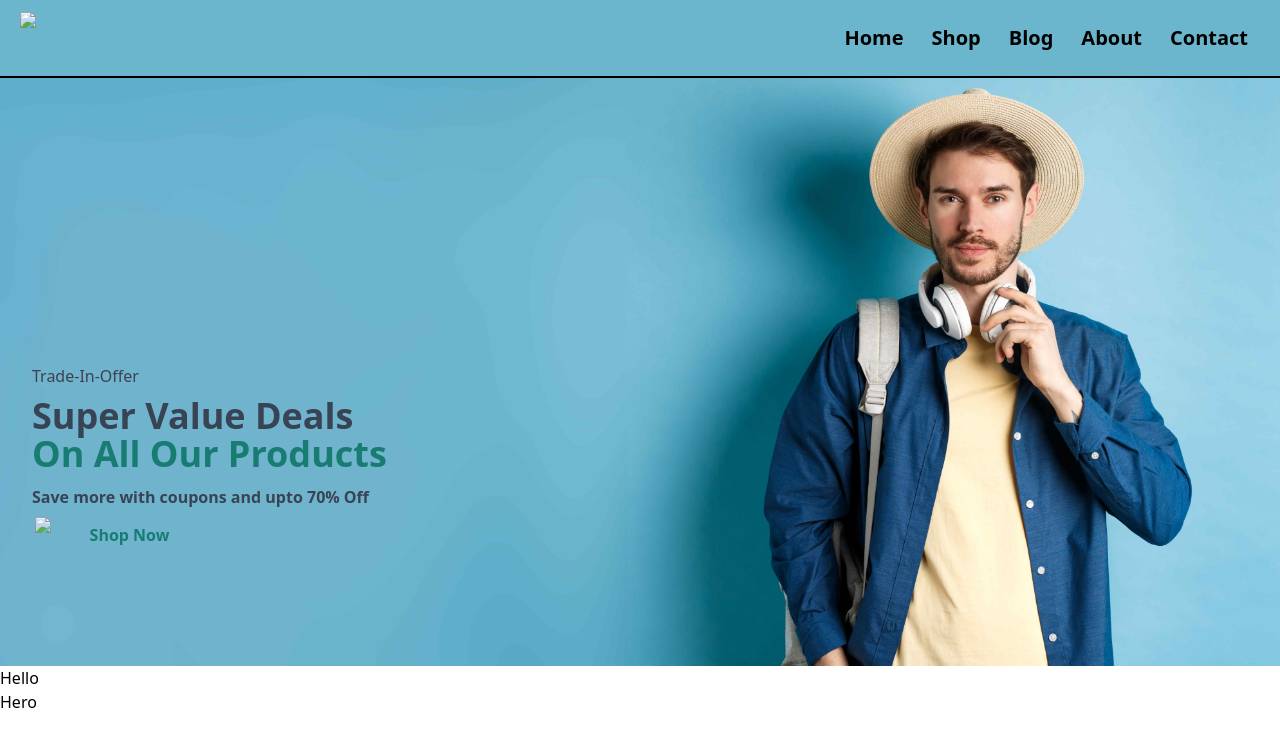
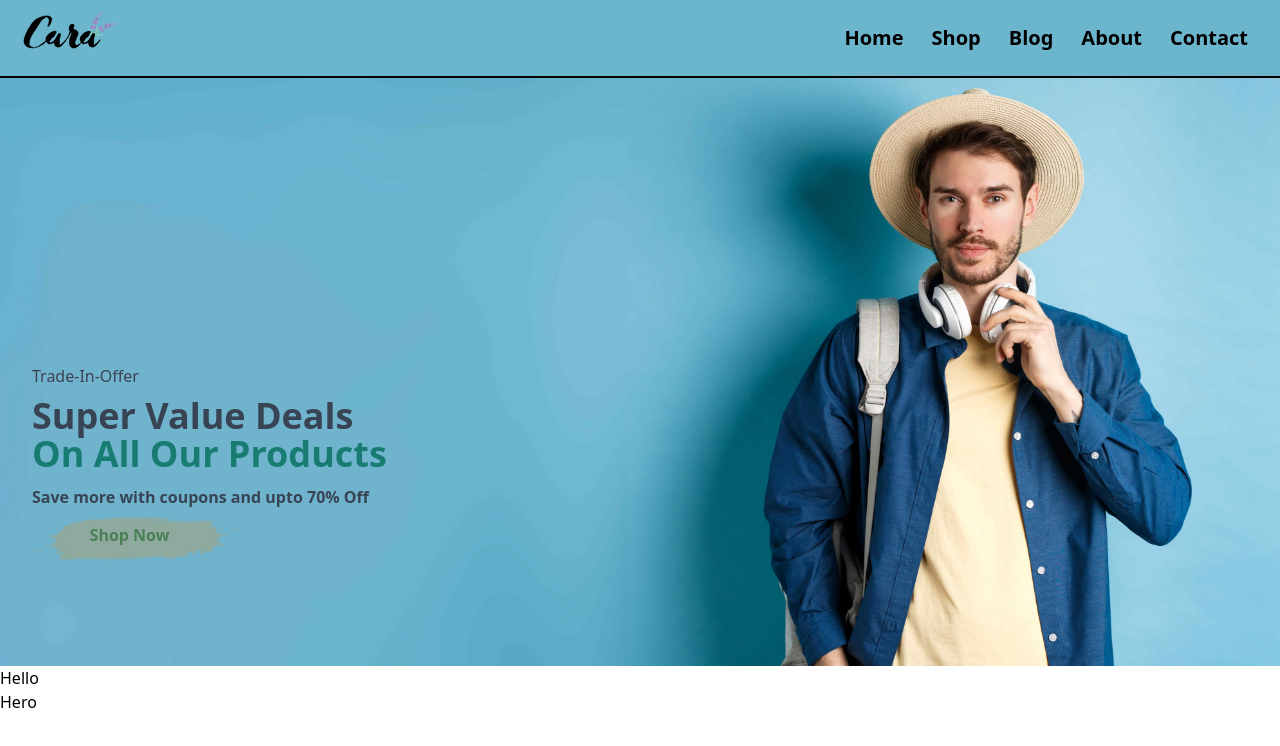
Before and after one commit to Developer095/ecommerce, a website: page index.html in a window 1280 px wide. Drawn offline with nearby package versions, Linux system fonts and the light colour scheme; files that its build step writes are made by us from their sources; the site is published under a folder, as on GitHub Pages, so addresses that start at the root find nothing.

Commit message:
updated img urls

```diff
--- a/index.html
+++ b/index.html
@@ -16,7 +16,7 @@
         class="grid grid-cols-2 align-middle px-5 py-3 gap-6 bg-[#6bb6cd] h-50 border-b-2 border-b-black">
 
         <div class="flex align-middle justify-start h-10 ">
-            <img src="/Pics/logo.png">
+            <img src="Pics/logo.png">
         </div>
 
         <div class="flex align-middle justify-end">
@@ -40,7 +40,7 @@
                 <li class="absolute top-[64%] pl-8 font-semibold text-[#384454]">Save more with coupons and upto 70% Off
                 </li>
                 <li><button class="absolute top-[70%] left-[7%] font-bold text-[#187c72]">Shop Now</button>
-                    <img src="/Pics/button.png" class="absolute top-[69%] left-[2.7%] h-11 opacity-90">
+                    <img src="Pics/button.png" class="absolute top-[69%] left-[2.7%] h-11 opacity-90">
                 </li>
                 <div>Hello</div>
                 <div>Hero</div>
```
